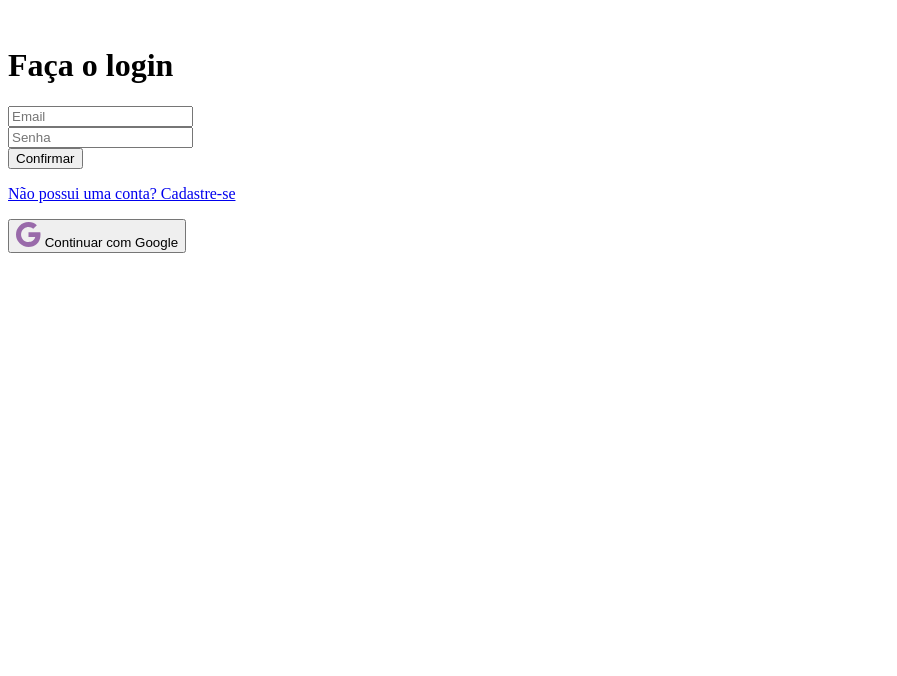
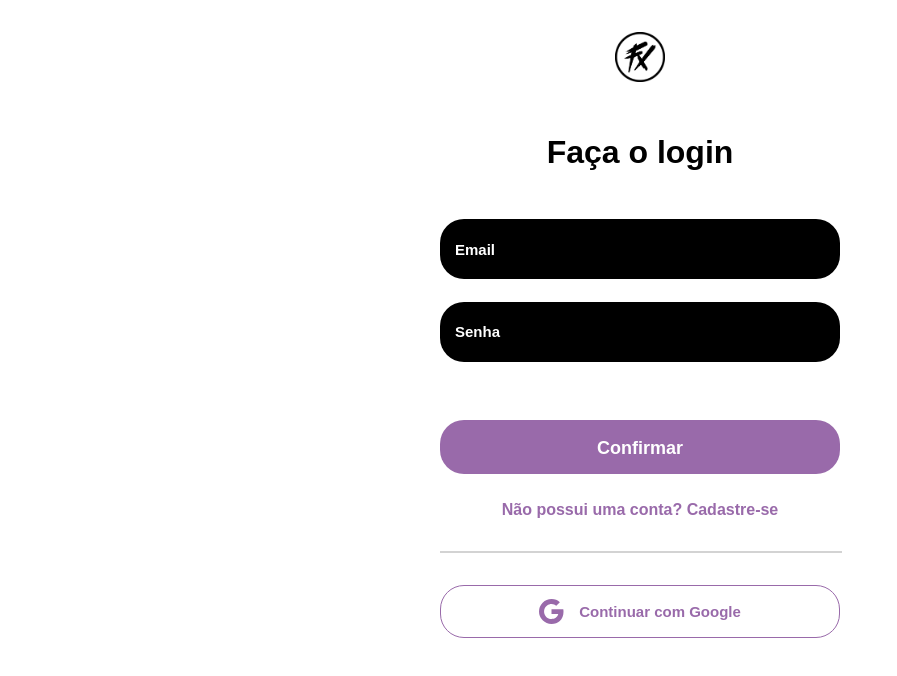
Before and after one commit to ryanpaulista/projeto1-fluxo, a plain HTML site: page view/login.html in a window 1280 px wide. Shown: the whole page, without its empty margins (0-897 px from the left). Drawn offline with Linux system fonts and the light colour scheme; the site is published under a folder, as on GitHub Pages, so addresses that start at the root find nothing.

Commit message:
correção caminhos

```diff
--- a/view/css/login.css
+++ b/view/css/login.css
@@ -108,3 +108,113 @@ main form div{
 
 
 }
+*{
+    padding: 0;
+    margin: 0;
+    font-family: Arial, Helvetica, sans-serif;
+}
+
+header{
+    text-align: center;
+    margin-top: 2em;
+}
+
+main{
+    text-align: center;
+    width: 25em;
+    margin: 0 auto;
+    box-sizing: border-box;
+}
+
+main h1{
+    margin: 1.5em;
+}
+
+
+main form input{
+    border: none;
+    background-color: black;
+    width: 100%;
+    height: 4em;
+    padding: 1em;
+    margin-bottom: 1.5em;
+    align-items: center;
+    color: white;
+    font-size: 15px;
+    font-weight: bold;
+    border-radius: 24px;
+    box-sizing: border-box;
+}
+
+main form input[type='submit']{
+    width: 100%;
+    border: none;
+    background-color: #996AAA;
+    height: 3em;
+    padding: 1em;
+    margin-top: 2em;
+    color: white;
+    font-size: 15px;
+    font-weight: bold;
+    border-radius: 24px;
+    box-sizing: border-box;
+    cursor: pointer;
+    font-size: 18px;
+}
+
+main form input::placeholder{
+    color: white;
+}
+
+a{
+    text-decoration: none;
+}
+
+main p{
+    color: #996AAA;
+    font-weight: bold;
+    margin-bottom: 2em;
+}
+
+main form div{
+    width: 100%;
+    border: solid lightgray 1px;
+    margin-bottom: 2em;
+}
+
+#button-google{
+    background-color: white;
+    border: solid 1px #996AAA;
+    color: #996AAA;
+    display: flex;
+    align-items: center;
+    justify-content: center;
+    gap: 1em;
+    box-sizing: border-box;
+    width: 100%;
+    height: 3.5em;
+    font-weight: bold;
+    font-size: 15px;
+    border-radius: 24px;
+    margin-bottom: 2em;
+}
+
+/*MOBILE*/
+
+@media screen and (max-width: 700px){
+    *{
+        font-size: 15px;
+    }
+
+    header{
+        margin-top: 3em;
+    }
+    main{
+        width: 70%;
+    }
+    main h1{
+        font-size: 22px;
+    }
+
+
+}
--- a/view/login.html
+++ b/view/login.html
@@ -5,11 +5,11 @@
     <meta name="viewport" content="width=device-width, initial-scale=1.0">
     <meta http-equiv="X-UA-Compatible" content="ie=edge">
     <title>Login</title>
-    <link rel="stylesheet" href="/view/css/login.css">
+    <link rel="stylesheet" href="./css/login.css">
 </head>
 <body>
     <header>
-        <a href="index.html"><img src="/view/imagens/fluxo-logo.png" alt="" width="50px"></a>
+        <a href="index.html"><img src="./imagens/fluxo-logo.png" alt="" width="50px"></a>
     </header>
     <main>
 
```
Also changed, not shown: view/cadastro.html (+1 -1 lines), view/css/main.css (+15 -15 lines), view/index.html (+6 -6 lines).
